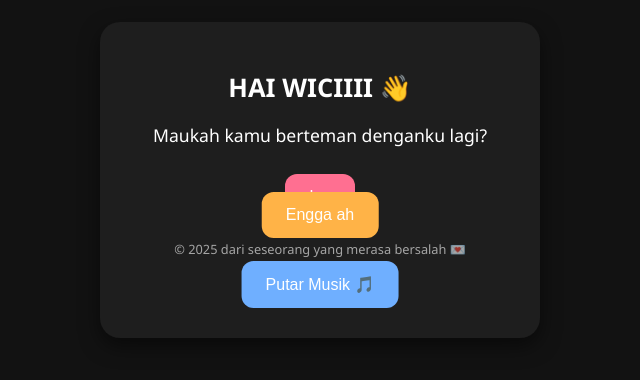
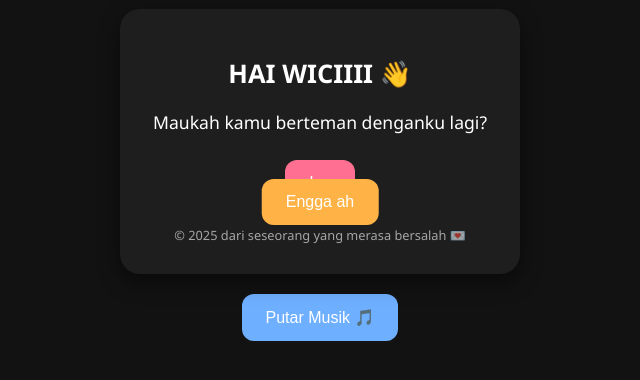
Before and after one commit to dapskyy/hi-wiciii, a plain HTML site: page index.html in a window 1280 px wide. Shown: the part 220-600 px from the top of the page, without its empty margins (320-960 px from the left). Drawn offline with Linux system fonts and the light colour scheme; some packages are replaced by stand-ins of ours; a script that the page names is missing.

Commit message:
index.html

```diff
--- a/index.html
+++ b/index.html
@@ -11,32 +11,38 @@
       background-color: #121212;
       color: #ffffff;
       margin: 0;
-      padding: 0;
+      padding: 20px;
       display: flex;
+      flex-direction: column;
       justify-content: center;
       align-items: center;
       min-height: 100vh;
       text-align: center;
-      overflow: hidden;
+      box-sizing: border-box;
     }
+
     .container {
       max-width: 90%;
       width: 400px;
       background-color: rgba(255, 255, 255, 0.05);
-      padding: 30px 20px 80px;
+      padding: 30px 20px;
       border-radius: 20px;
       box-shadow: 0 8px 20px rgba(0, 0, 0, 0.5);
       position: relative;
+      box-sizing: border-box;
     }
+
     h1 {
       font-size: 1.6em;
       margin-bottom: 15px;
     }
+
     p {
       font-size: 1.1em;
       margin-bottom: 25px;
       line-height: 1.5;
     }
+
     button {
       padding: 14px 24px;
       font-size: 1em;
@@ -48,10 +54,12 @@
       max-width: 100%;
       display: block;
     }
+
     .yes {
       background-color: #ff6f91;
       color: white;
     }
+
     .no {
       background-color: #ffb347;
       color: white;
@@ -60,15 +68,13 @@
       left: 50%;
       transform: translateX(-50%);
     }
+
     .music-btn {
       background-color: #6fafff;
       color: white;
       margin-top: 20px;
-      position: absolute;
-      bottom: 20px;
-      left: 50%;
-      transform: translateX(-50%);
     }
+
     footer {
       margin-top: 20px;
       font-size: 0.8em;
@@ -83,9 +89,11 @@
     <button class="yes" onclick="showPopup()">Iya</button>
     <button id="noBtn" class="no" onclick="moveButton()">Engga ah</button>
     <footer>© 2025 dari seseorang yang merasa bersalah 💌</footer>
-    <button class="music-btn" onclick="document.getElementById('myAudio').play()">Putar Musik 🎵</button>
-    <audio id="myAudio" src="givemeasign.mp3"></audio>
   </div>
+
+  <!-- Tombol musik di luar kotak -->
+  <button class="music-btn" onclick="document.getElementById('myAudio').play()">Putar Musik 🎵</button>
+  <audio id="myAudio" src="givemeasign.mp3"></audio>
 
   <script>
     const noBtn = document.getElementById('noBtn');
```
